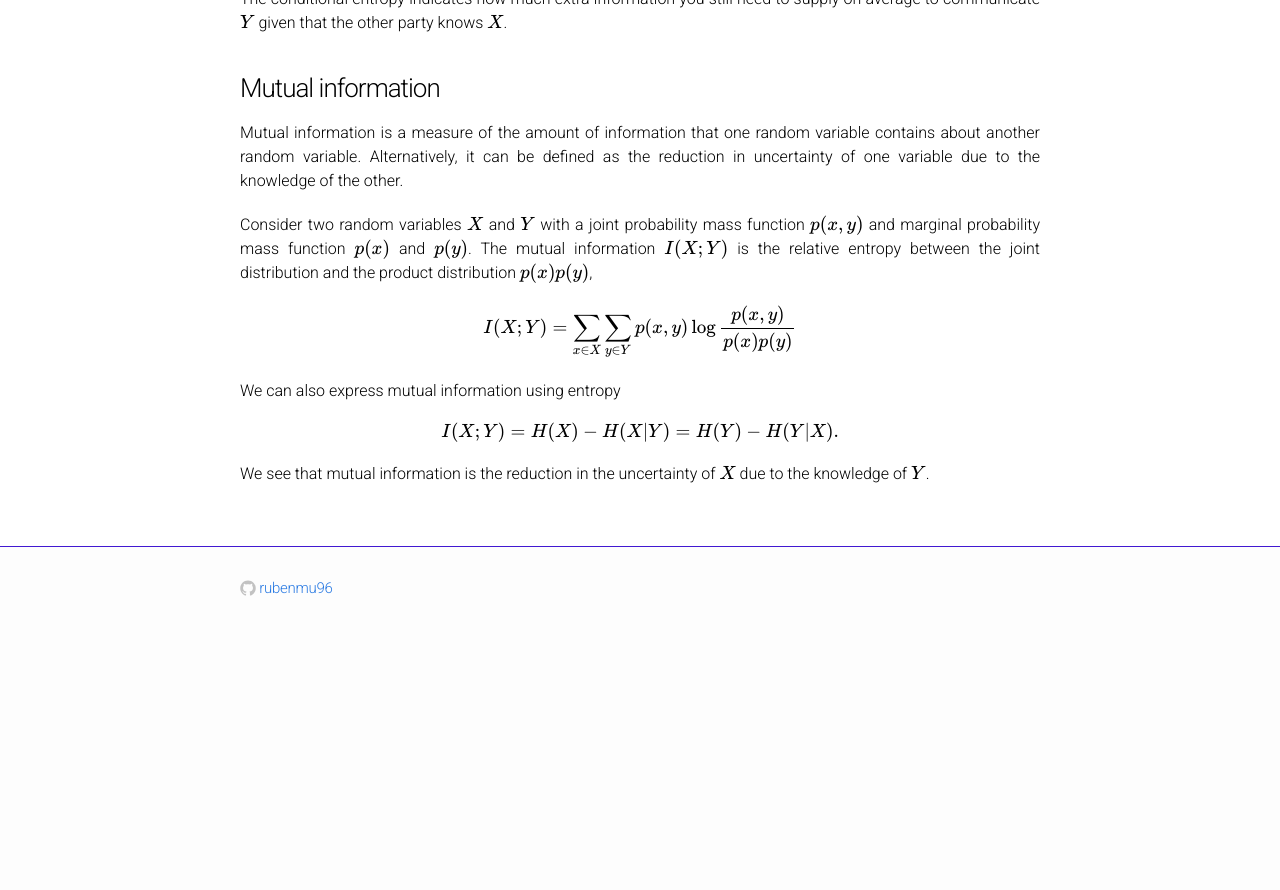
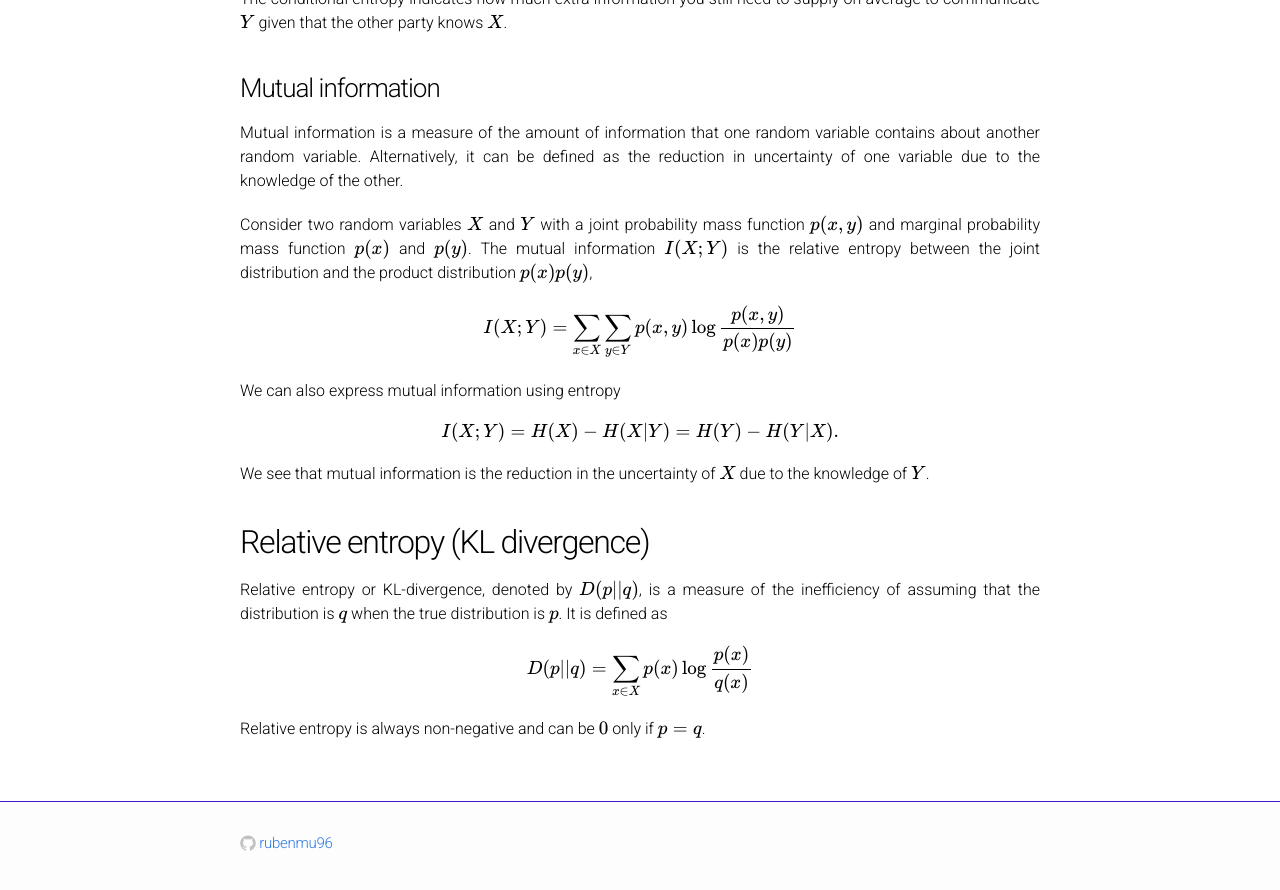
Before and after one commit to rubenmu96/rubenmu96.github.io, a Jekyll site: the page built from information_theory.md, in a window 1280 px wide and 900 px high, scrolled down 906 px. Shown: the top 890 px of the window. Built offline with Jekyll 4.4.1, drawn with Linux system fonts in a browser that asks for light colours; formulas are drawn with MathJax 3; our own code applies the rules of GitHub Pages for plain Markdown files; before the commit the page ends 1551 px from its top, so only the background shows below that.

Commit message:
Update information_theory.md

```diff
--- a/information_theory.md
+++ b/information_theory.md
@@ -50,3 +50,13 @@ $$
 $$
 
 We see that mutual information is the reduction in the uncertainty of $$X$$ due to the knowledge of $$Y$$.
+
+
+## Relative entropy (KL divergence)
+Relative entropy or KL-divergence, denoted by $$D(p||q)$$, is a measure of the inefficiency of assuming that the distribution is $$q$$ when the true distribution is $$p$$. It is defined as
+
+$$
+    D(p||q) = \sum_{x \in X} p(x) \log \frac{p(x)}{q(x)}
+$$
+
+Relative entropy is always non-negative and can be $$0$$ only if $$p = q$$.
```
